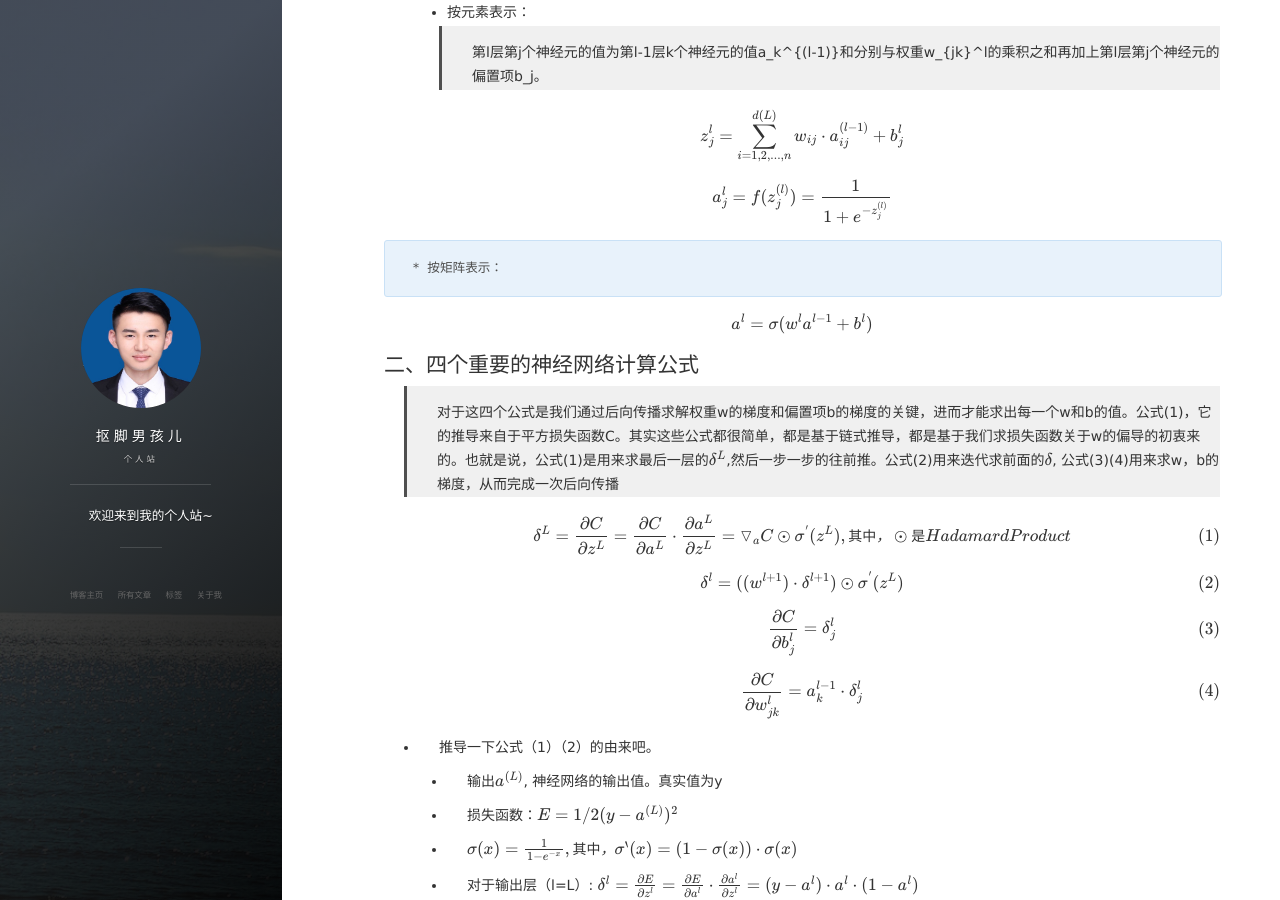
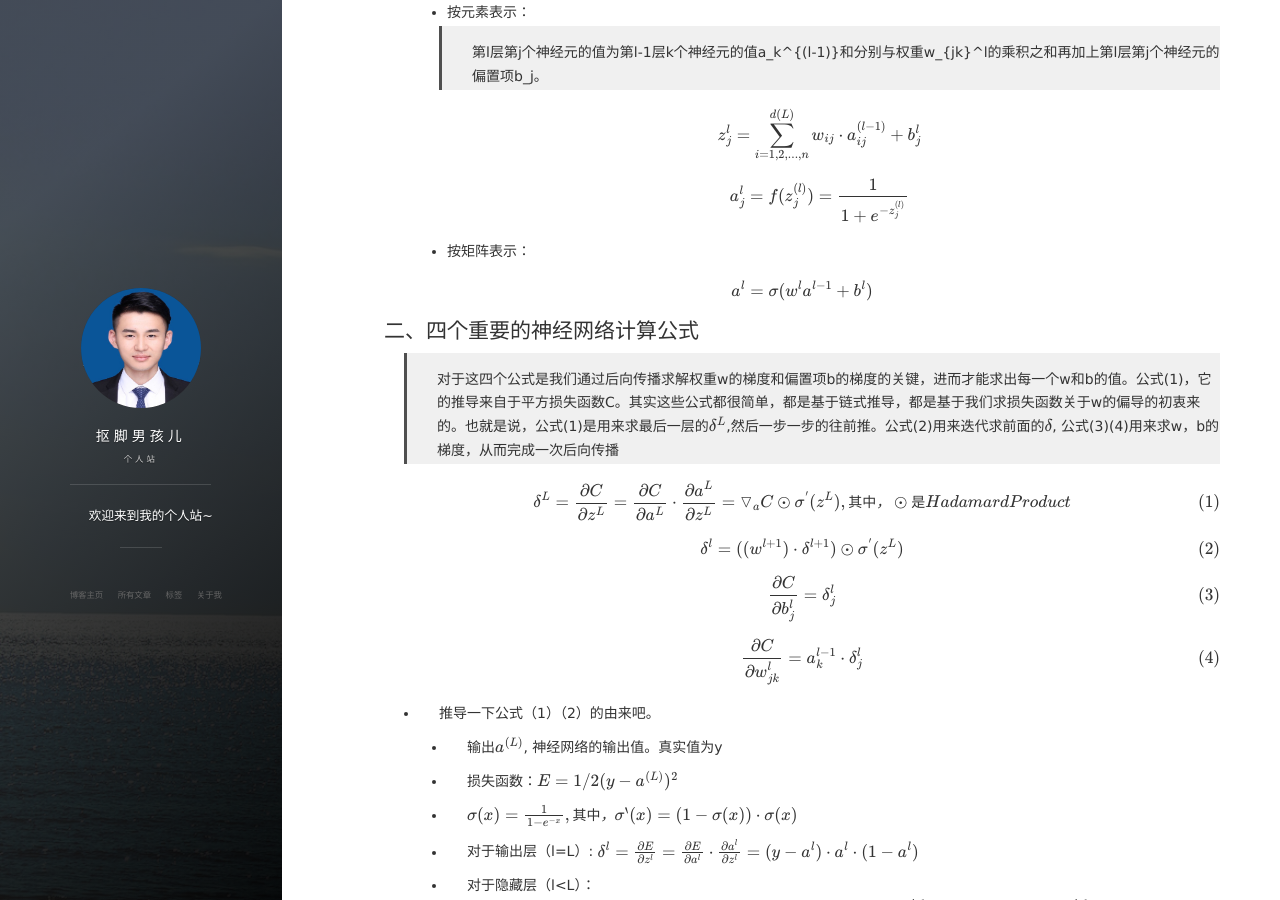
Before and after one commit to ccchooko/ccchooko.github.io, a Jekyll site: the page built from _posts/2018-03-02-NetWork.md, in a window 1280 px wide and 900 px high, scrolled down 638 px. Built offline with Jekyll 4.4.1, drawn with Linux system fonts in a browser that asks for light colours; nearby versions of some CDN libraries; formulas are drawn with MathJax 3; comment, search, counter and statistics services are not loaded.

Commit message:
network格式

```diff
--- a/_posts/2018-03-02-NetWork.md
+++ b/_posts/2018-03-02-NetWork.md
@@ -20,9 +20,10 @@ tag: 机器学习基础
 
     > 第l层第j个神经元的值为第l-1层k个神经元的值a_k^{(l-1)}和分别与权重w_{jk}^l的乘积之和再加上第l层第j个神经元的偏置项b_j。
 
-$$ z_j^l = \sum_{i=1,2,...,n}^{d(L)}w_{ij} \cdot a_{ij}^{(l-1)}+b_j^l $$
 
-$$ a_j^l=f(z_j^{(l)})=\frac{1}{1+e^{-z_j^{(l)}}} $$
+	$$ z_j^l = \sum_{i=1,2,...,n}^{d(L)}w_{ij} \cdot a_{ij}^{(l-1)}+b_j^l $$
+
+	$$ a_j^l=f(z_j^{(l)})=\frac{1}{1+e^{-z_j^{(l)}}} $$
 
 
 
```
